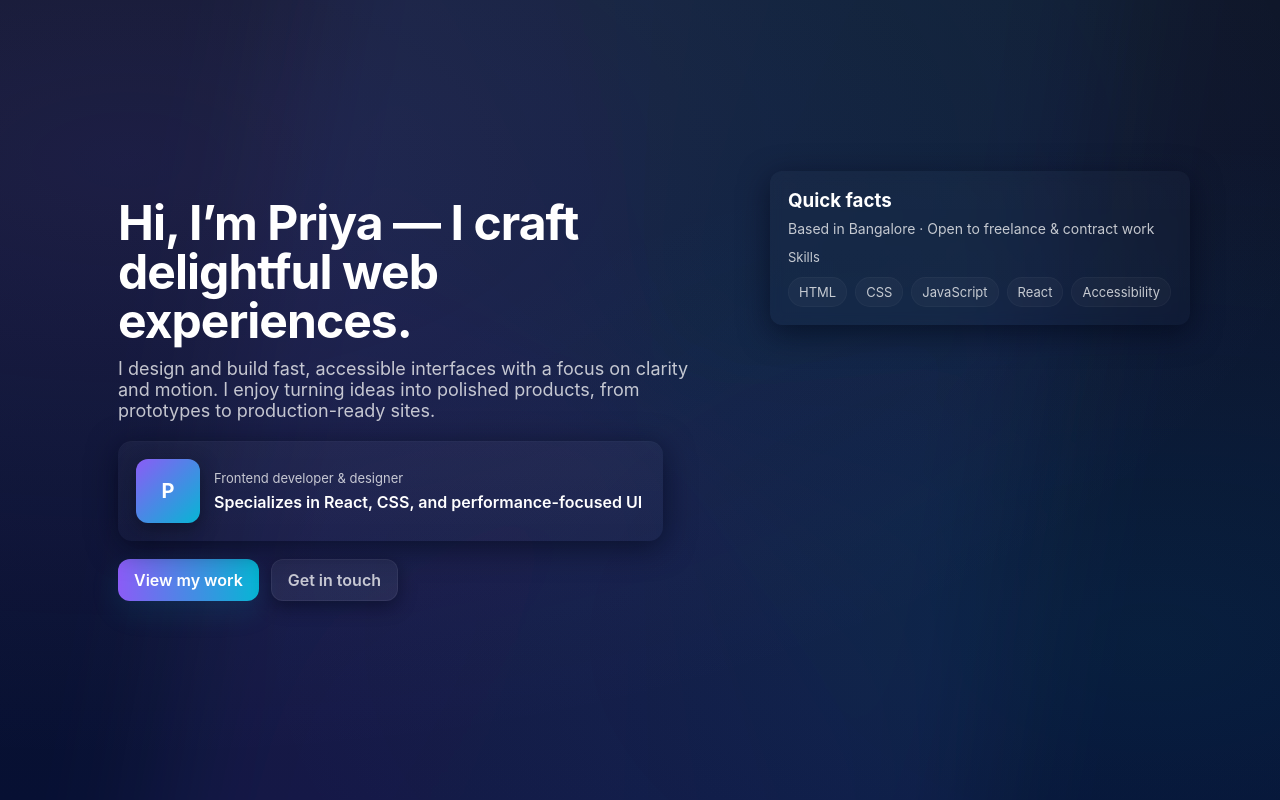
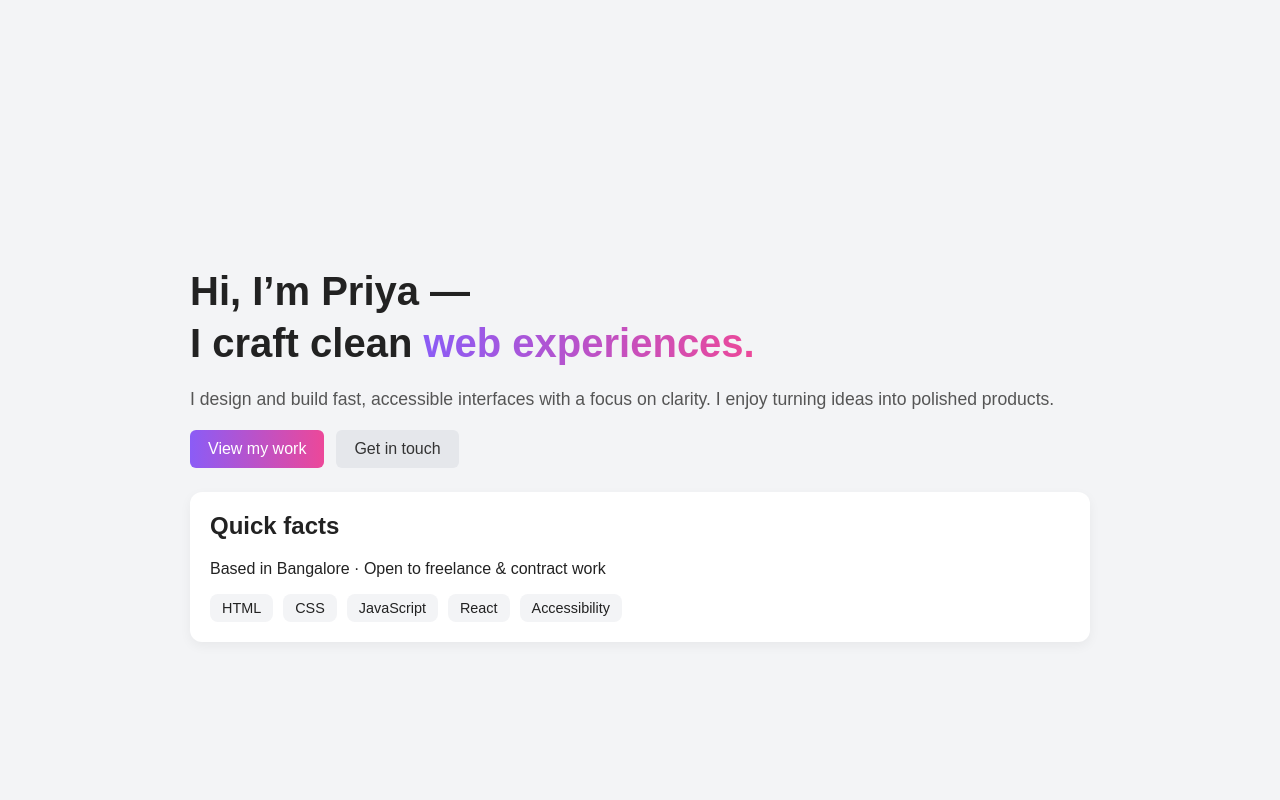
Before and after one commit to Drakeee1907/Projects, a plain HTML site: page 10/Final/Home.html in a window 1280 px wide. Shown: the top 800 px of the page. Drawn offline with Linux system fonts and the light colour scheme.

Commit message:
update 11

```diff
--- a/10/Final/Home.html
+++ b/10/Final/Home.html
@@ -1,197 +1,36 @@
-<!doctype html>
+<!DOCTYPE html>
 <html lang="en">
 <head>
-  <meta charset="utf-8" />
-  <meta name="viewport" content="width=device-width,initial-scale=1" />
-  <title>Portfolio Hero — Example</title>
-  <style>
-    :root{
-      --bg1: #0f172a;
-      --bg2: #071033;
-      --accent1: #8b5cf6;
-      --accent2: #06b6d4;
-      --muted: rgba(255,255,255,0.75);
-      --glass: rgba(255,255,255,0.06);
-      --radius: 14px;
-      --maxw: 1100px;
-      --ease: cubic-bezier(.2,.9,.3,1);
-    }
-
-    /* basic reset */
-    *{box-sizing:border-box}
-    html,body{height:100%}
-    body{
-      margin:0;
-      font-family: Inter, system-ui, -apple-system, "Segoe UI", Roboto, "Helvetica Neue", Arial;
-      background: radial-gradient(1200px 600px at 10% 20%, rgba(139,92,246,0.12), transparent),
-                  radial-gradient(900px 500px at 90% 80%, rgba(6,182,212,0.08), transparent),
-                  linear-gradient(180deg,var(--bg1),var(--bg2));
-      color: #fff;
-      -webkit-font-smoothing:antialiased;
-      -moz-osx-font-smoothing:grayscale;
-      display:flex;
-      align-items:center;
-      justify-content:center;
-      padding:48px 20px;
-    }
-
-    .container{
-      width:100%;
-      max-width: var(--maxw);
-      display:grid;
-      grid-template-columns: 1fr 420px;
-      gap:32px;
-      align-items:center;
-    }
-
-    /* decorative animated gradient */
-    .bg-shift{
-      position:absolute;
-      inset:0;
-      z-index:0;
-      pointer-events:none;
-      background: conic-gradient(from 120deg at 50% 50%, rgba(139,92,246,0.12), rgba(6,182,212,0.08), rgba(139,92,246,0.12));
-      filter: blur(60px) saturate(120%);
-      opacity:0.8;
-      animation: rotate 18s linear infinite;
-      mix-blend-mode: screen;
-    }
-    @keyframes rotate { from{ transform: rotate(0deg)} to{ transform: rotate(360deg)} }
-
-    /* hero content */
-    .hero{
-      position:relative;
-      z-index:2;
-      padding:28px;
-    }
-    h1{
-      margin:0 0 12px 0;
-      font-size: clamp(28px, 4.6vw, 48px);
-      line-height:1.02;
-      letter-spacing:-0.02em;
-      font-weight:700;
-      color: white;
-    }
-    p.lead{
-      margin:0 0 20px 0;
-      color:var(--muted);
-      font-size: clamp(15px, 2.4vw, 18px);
-      max-width: 70ch;
-    }
-
-    .bio-card{
-      margin-top:20px;
-      background: linear-gradient(180deg, rgba(255,255,255,0.03), rgba(255,255,255,0.02));
-      border-radius: var(--radius);
-      padding:18px;
-      box-shadow: 0 6px 30px rgba(2,6,23,0.6), inset 0 1px 0 rgba(255,255,255,0.02);
-      backdrop-filter: blur(8px) saturate(120%);
-      display:flex;
-      gap:14px;
-      align-items:center;
-      max-width: 54ch;
-    }
-    .avatar{
-      flex:0 0 64px;
-      width:64px;
-      height:64px;
-      border-radius:12px;
-      background:linear-gradient(135deg,var(--accent1),var(--accent2));
-      display:grid;
-      place-items:center;
-      font-weight:700;
-      font-size:20px;
-      color:white;
-      box-shadow: 0 6px 18px rgba(11,15,30,0.6);
-    }
-    .bio-text small{ display:block; color:var(--muted); font-size:13px;}
-    .bio-text strong{ display:block; font-weight:600; margin-top:6px; color:#fff; }
-
-    /* CTA buttons */
-    .ctas{ margin-top:18px; display:flex; gap:12px; flex-wrap:wrap; }
-    .btn{
-      display:inline-flex;
-      align-items:center;
-      gap:10px;
-      padding:10px 16px;
-      border-radius:12px;
-      font-weight:600;
-      text-decoration:none;
-      cursor:pointer;
-      transition: transform .18s var(--ease), box-shadow .18s var(--ease);
-      border:1px solid rgba(255,255,255,0.06);
-      background:var(--glass);
-      color:var(--muted);
-      box-shadow: 0 6px 18px rgba(2,6,23,0.45);
-    }
-    .btn:focus{ outline:3px solid rgba(139,92,246,0.18); outline-offset:3px; }
-    .btn:hover{ transform: translateY(-4px); box-shadow: 0 14px 36px rgba(2,6,23,0.6); color:white }
-
-    .btn.primary{
-      background: linear-gradient(90deg,var(--accent1), var(--accent2));
-      color: white;
-      border: none;
-      box-shadow: 0 10px 30px rgba(6,182,212,0.12);
-    }
-
-    /* right column: social / skills card */
-    .side{
-      position:relative;
-      z-index:2;
-      align-self:start;
-    }
-    .panel{
-      background: linear-gradient(180deg, rgba(255,255,255,0.02), rgba(255,255,255,0.01));
-      border-radius:12px;
-      padding:18px;
-      box-shadow: 0 8px 30px rgba(2,6,23,0.6);
-      backdrop-filter: blur(6px);
-      color:var(--muted);
-    }
-    .skills{ display:flex; gap:8px; flex-wrap:wrap; margin-top:12px }
-    .tag{ padding:6px 10px; border-radius:999px; background: rgba(255,255,255,0.03); font-size:13px; color:var(--muted); border:1px solid rgba(255,255,255,0.03)}
-
-    /* responsive */
-    @media (max-width:980px){
-      .container{ grid-template-columns:1fr; }
-      .side{ order:2 }
-    }
-
-    /* subtle entrance animation */
-    .hero, .panel{ transform: translateY(6px); opacity:0; animation: fadeUp .6s cubic-bezier(.2,.9,.3,1) forwards; }
-    .panel{ animation-delay:.12s }
-    @keyframes fadeUp{ to { transform:none; opacity:1 } }
-  </style>
+  <meta charset="UTF-8" />
+  <meta name="viewport" content="width=device-width, initial-scale=1.0" />
+  <title>Minimal Portfolio Hero</title>
+  <link rel="stylesheet" href="style.css" />
 </head>
 <body>
-  <div class="bg-shift" aria-hidden="true"></div>
+  <div class="container">
+    <!-- Hero Section -->
+    <div class="hero">
+      <h1>
+        Hi, I’m Priya — <br />
+        I craft clean <span class="gradient-text">web experiences.</span>
+      </h1>
+      <p>
+        I design and build fast, accessible interfaces with a focus on clarity.
+        I enjoy turning ideas into polished products.
+      </p>
 
-  <main class="container" role="main" aria-labelledby="hero-title">
-    <section class="hero" aria-labelledby="hero-title">
-      <h1 id="hero-title">Hi, I’m Priya — I craft delightful web experiences.</h1>
-      <p class="lead">I design and build fast, accessible interfaces with a focus on clarity and motion. I enjoy turning ideas into polished products, from prototypes to production-ready sites.</p>
-
-      <div class="bio-card" aria-label="Short bio">
-        <div class="avatar" aria-hidden="true">P</div>
-        <div class="bio-text">
-          <small>Frontend developer &amp; designer</small>
-          <strong>Specializes in React, CSS, and performance-focused UI</strong>
+      <div class="buttons">
+        <button class="primary">View my work</button>
+        <button class="secondary">Get in touch</button>
       </div>
     </div>
 
-      <div class="ctas" role="group" aria-label="Call to actions">
-        <a class="btn primary" href="#work">View my work</a>
-        <a class="btn" href="#contact">Get in touch</a>
-      </div>
-    </section>
+    <!-- Quick Facts Section -->
+    <div class="facts">
+      <h2>Quick facts</h2>
+      <p>Based in Bangalore · Open to freelance & contract work</p>
 
-    <aside class="side" aria-label="Sidebar with quick info">
-      <div class="panel" role="region" aria-labelledby="panel-title">
-        <h3 id="panel-title" style="margin:0 0 8px 0; color:#fff">Quick facts</h3>
-        <div style="font-size:14px; color:var(--muted)">Based in Bangalore · Open to freelance &amp; contract work</div>
-
-        <div style="margin-top:12px; font-size:13px; color:var(--muted)">Skills</div>
-        <div class="skills" aria-hidden="false">
+      <div class="skills">
         <span class="tag">HTML</span>
         <span class="tag">CSS</span>
         <span class="tag">JavaScript</span>
@@ -199,7 +38,6 @@
         <span class="tag">Accessibility</span>
       </div>
     </div>
-    </aside>
-  </main>
+  </div>
 </body>
 </html>
--- /dev/null
+++ b/10/Final/style.css
@@ -0,0 +1,108 @@
+:root {
+  --font-gradient: linear-gradient(90deg, #8b5cf6, #ec4899);
+  --bg-color: #f3f4f6; /* light background */
+  --text-color: #222;
+}
+
+/* Body styling */
+body {
+  margin: 0;
+  font-family: Arial, Helvetica, sans-serif;
+  background: var(--bg-color);
+  color: var(--text-color);
+  display: flex;
+  align-items: center;
+  justify-content: center;
+  padding: 40px 20px;
+  min-height: 100vh;
+}
+
+/* Container */
+.container {
+  width: 100%;
+  max-width: 900px;
+  display: grid;
+  grid-template-columns: 1fr;
+  gap: 24px;
+}
+
+/* Hero */
+.hero h1 {
+  font-size: 2.5rem;
+  font-weight: bold;
+  line-height: 1.3;
+  margin-bottom: 20px;
+}
+
+/* Gradient Text */
+.gradient-text {
+  background: var(--font-gradient);
+  -webkit-background-clip: text; /* Chrome, Safari */
+  -moz-background-clip: text;    /* Firefox */
+  background-clip: text;         /* Standard */
+  -webkit-text-fill-color: transparent;
+}
+
+/* Hero paragraph */
+.hero p {
+  font-size: 1.1rem;
+  margin-bottom: 20px;
+  color: #555;
+}
+
+/* Buttons */
+.buttons {
+  display: flex;
+  gap: 12px;
+}
+
+button {
+  padding: 10px 18px;
+  border: none;
+  border-radius: 6px;
+  font-size: 1rem;
+  cursor: pointer;
+  transition: 0.3s;
+}
+
+button.primary {
+  background: var(--font-gradient);
+  color: white;
+}
+
+button.secondary {
+  background: #e5e7eb;
+  color: #333;
+}
+
+button:hover {
+  transform: translateY(-2px);
+  box-shadow: 0 4px 12px rgba(0, 0, 0, 0.15);
+}
+
+/* Facts box */
+.facts {
+  background: white;
+  padding: 20px;
+  border-radius: 12px;
+  box-shadow: 0 4px 12px rgba(0, 0, 0, 0.05);
+}
+
+.facts h2 {
+  margin-top: 0;
+  font-size: 1.5rem;
+}
+
+.skills {
+  margin-top: 12px;
+  display: flex;
+  gap: 10px;
+  flex-wrap: wrap;
+}
+
+.tag {
+  background: #f3f4f6;
+  padding: 6px 12px;
+  border-radius: 8px;
+  font-size: 0.9rem;
+}
--- /dev/null
+++ b/10/Starter/style.css
@@ -0,0 +1,138 @@
+*{
+    margin: 0px;
+    padding: 0px;
+    box-sizing: border-box;
+}
+
+body{
+    display: flex;
+    justify-content: center;
+    align-items: center;
+    height: 100vh;
+    flex-direction: column;
+    background-color: var(--bg-color);
+    color: var(--text-color);
+    font-family: Arial, sans-serif;
+}
+
+:root{
+    --font-gradient: linear-gradient(90deg, #8b5cf6, #ec4899);
+    --bg-color: #f3f4f6; /* light background */
+    --text-color: #222;
+    --border:  #d0d2d5;
+}
+
+.Profile{
+    width: 90%;
+    height: 100%;
+    margin: 10% 5%;
+}
+
+.l1{
+    height: 20%;
+    width: 100%;
+}
+
+.l2{
+    padding-top: 2%;
+    height: 30%;
+    width: 100%;
+}
+
+.l3{
+    height: 50%;
+    width: 100%;
+}
+
+/* Gradient text for .web */
+.web {
+    background: var(--font-gradient);
+    -webkit-background-clip: text;
+    -webkit-text-fill-color: transparent;
+    display: inline-block;
+}
+.heading{
+    font-size: 2rem;
+    font-weight: bold;
+    margin-bottom: 10px;
+}
+.des{
+    color: var(--text-color);
+}
+.btn{
+    display: flex;
+    flex-direction: row;
+    padding: 2% 0%;
+    gap: 25px;
+}
+.btn-container{
+    border: 1px solid var(--text-color);
+    border-radius: 10px;
+    border: none;
+    color: var(--font-gradient);
+}
+.btn-container2{
+    border: none;
+    text-align: center;
+    border-radius: 10px;
+    width: 100px;
+    height: 20%;
+    padding: 5px 5px;
+    background-color: rgb(254, 121, 239);
+    color: white
+
+
+}
+button{
+    background: var(--font-gradient);
+    -webkit-background-clip: text;
+    -webkit-text-fill-color: transparent;
+    font-weight: bold;
+    cursor: pointer;
+    padding: 2px;
+    border: solid 1px var(--border);
+    border-radius: 10px;
+    padding: 10px 12px;
+}
+.content{
+    width: 90%;
+    height: 100%;
+    border: 1px solid var(--border);
+    border-radius: 10px;
+    box-shadow: 0 4px 10px rgba(0, 0, 0, 0.2);
+
+}
+.head{
+    font-size: 2rem;
+    margin: 12px
+}
+.shead{
+
+    margin: 8px;
+}
+.skills{
+    display: flex;
+    flex-direction: row;
+    gap: 10px;
+    padding: 8px;
+}
+.l3-1{
+    width: 100%;
+    height: 35%;
+}
+.l3-2{
+    width: 100%;
+    height: 60%;
+    display: flex;
+    flex-direction: row;
+    gap: 10px;
+    justify-content: center;
+    padding-top: 25px;
+
+}
+.topic{
+    display: flex;
+    flex-direction: row;
+    gap: 10px;
+    padding: 8px;
+}
```
Also changed, not shown: 10/Starter/Home.html (added, +70 -0 lines), 11/Starter/Home.html (+1 -1 lines). Lines whose indentation alone changed are shown as unchanged.
